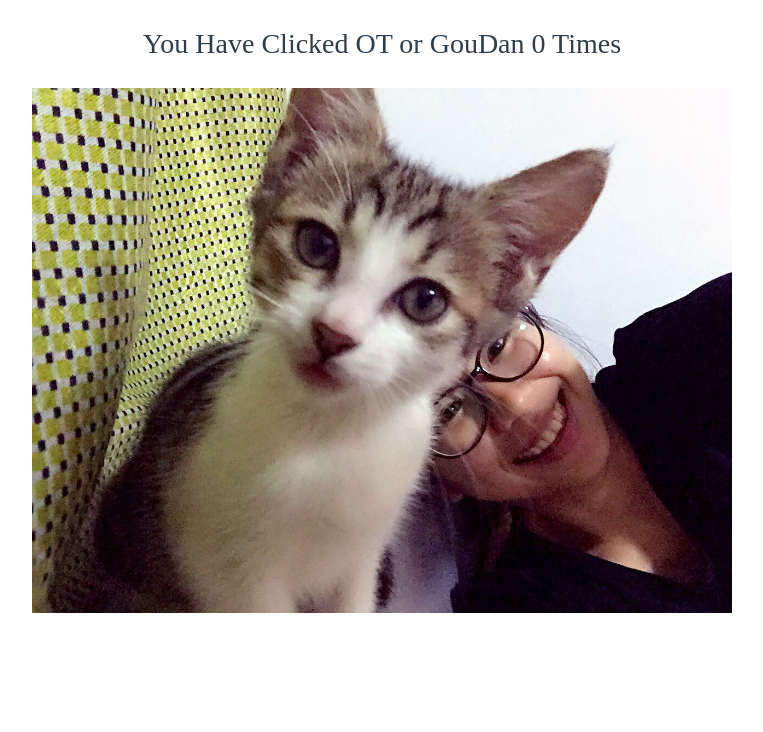
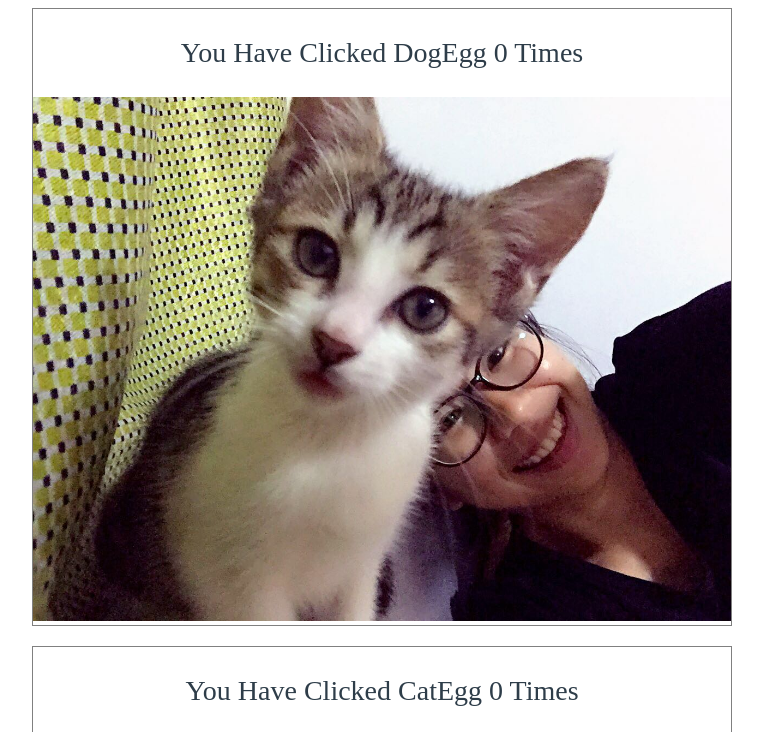
Before and after one commit to yuanting0505/cat_clicker, a website: page main.html in a window 1280 px wide. Shown: the top 732 px of the page, without its empty margins (258-1021 px from the left). Drawn offline with nearby package versions, Linux system fonts and the light colour scheme.

Commit message:
adjust the project structure due to its requirement change; introduce handlebars

```diff
--- a/bower.json
+++ b/bower.json
@@ -14,6 +14,7 @@
     "tests"
   ],
   "dependencies": {
-    "jquery": "^2.2.4"
+    "jquery": "^2.2.4",
+    "handlebars": "^4.0.5"
   }
 }
--- a/main.html
+++ b/main.html
@@ -4,17 +4,21 @@
     <meta charset="UTF-8">
     <title>Cat Clicker</title>
     <script src="bower_components/jquery/dist/jquery.min.js"></script>
+    <script src="bower_components/handlebars/handlebars.min.js"></script>
+    <script type="text/x-handlebars-template" id="cat-group-tpl">
+        {{#each this}}
+        <div class="group">
+            <p>You Have Clicked {{name}} <span class="number">0</span> Times</p>
+            <img src={{pic}}>
+        </div>
+        {{/each}}
+    </script>
     <script src="public/js/main.js"></script>
     <link rel="stylesheet" href="public/style/main.css">
 </head>
 <body>
 <div id="container">
-    <div id="counter">
-        <p>You Have Clicked OT or GouDan <span id="number">0</span> Times</p>
-    </div>
-    <div id="cat">
-        <img src="public/img/goudan.jpg">
-    </div>
+
 </div>
 </body>
 </html>
--- a/public/js/main.js
+++ b/public/js/main.js
@@ -2,8 +2,29 @@
  * Created by JasmineYuan on 5/25/16.
  */
 $(document).ready(function() {
-    $('#cat').click(function(e) {
+    //cat data
+    var catCollection = [
+        {
+            name: 'DogEgg',
+            pic: 'public/img/dogEgg.jpg'
+        },
+        {
+            name: 'CatEgg',
+            pic: 'public/img/catEgg.jpg'
+        }
+    ];
+
+    //handlebars template
+    var templateScript = $('#cat-group-tpl').html();
+    var template = Handlebars.compile(templateScript);
+
+    //generate html using template and data
+    $('#container').append(template(catCollection));
+
+    //bind click event to each group
+    $('.group img').click(function(e) {
         //add counter when clicking the picture
-        $('#number').text(parseInt($('#number').text()) + 1);
+        var current = $(this).siblings('p').find($('.number'))[0];
+        $(current).text(parseInt($(current).text()) + 1 );
     });
 });
--- a/public/style/main.css
+++ b/public/style/main.css
@@ -3,13 +3,18 @@
     margin: 0 auto;
 }
 
-#container p {
+.group {
+    border: 1px solid grey;
+    margin-bottom: 20px;
+}
+
+.group p {
     text-align: center;
     font-family: Helvetica sans-serif;
     font-size: 28px;
     color: #2e3d49;
 }
 
-#cat img{
+.group img{
     width: 100%;
 }
```
Also changed, not shown: public/img/catEgg.jpg (added), public/img/dogEgg.jpg (renamed from public/img/goudan.jpg).
